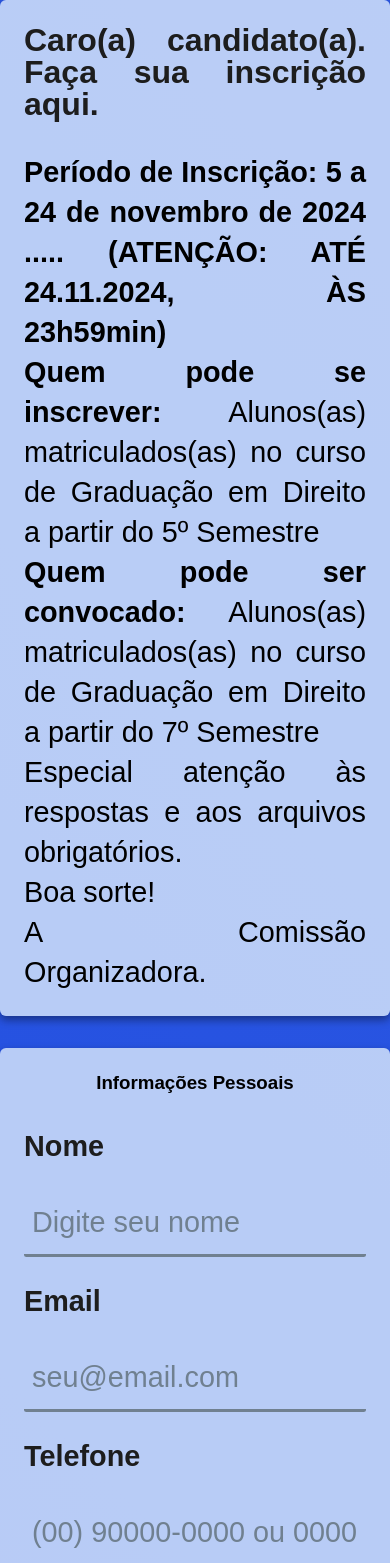
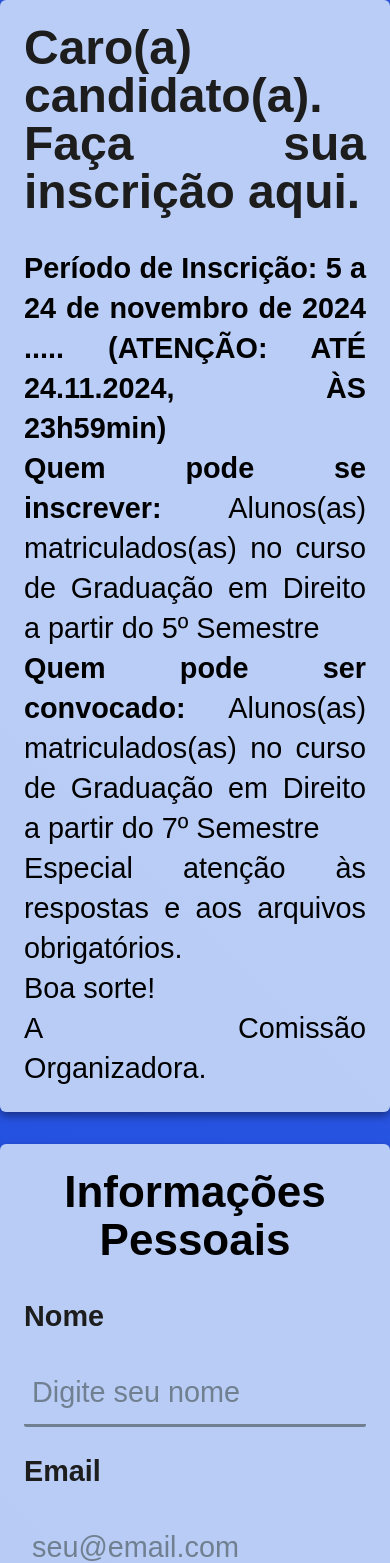
Before and after one commit to Fuyuki077/FormESTAGIO, a React (Vite) app in the folder forms/: page / in a window 390 px wide. Shown: the top 1563 px of the page. Built offline with nearby package versions, Linux system fonts and the light colour scheme.

Commit message:
ajustes design

```diff
--- a/forms/src/App.css
+++ b/forms/src/App.css
@@ -133,7 +133,7 @@
 
 /* Estilos para os grupos de checkbox */
 .checkbox-group {
-  background-color: rgba(255, 255, 255, 0.5);
+  background-color: rgba(255, 255, 255, 0.2);
   border-radius: 6px;
   padding: 1rem;
 
@@ -168,11 +168,14 @@
   }
 
 
-  h1 {
-    font-size: 2rem;
-    margin: 1rem auto;
-    align-content: center;
-    transition: all 0.5s ease-in-out;
+  .container h1 {
+    font-size: 3rem;
+    line-height: 3rem;
+  }
+
+  .container h3 {
+    font-size: 2.75rem;
+    line-height: 3rem;
   }
 
 
```
